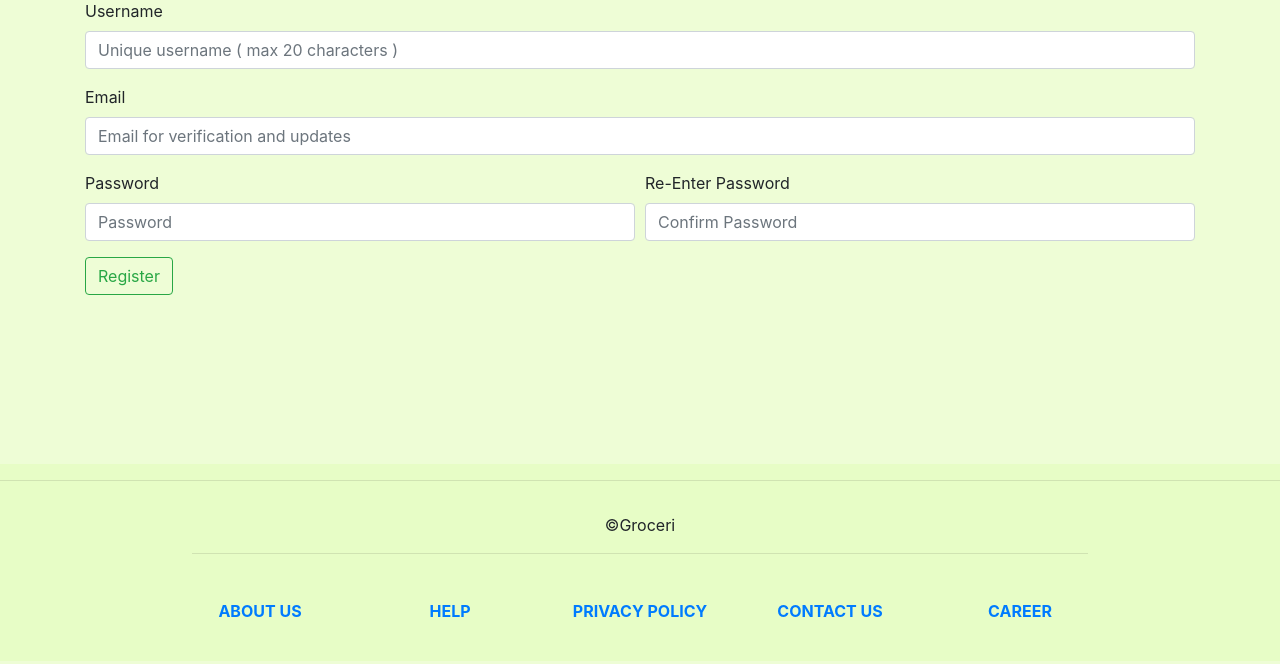
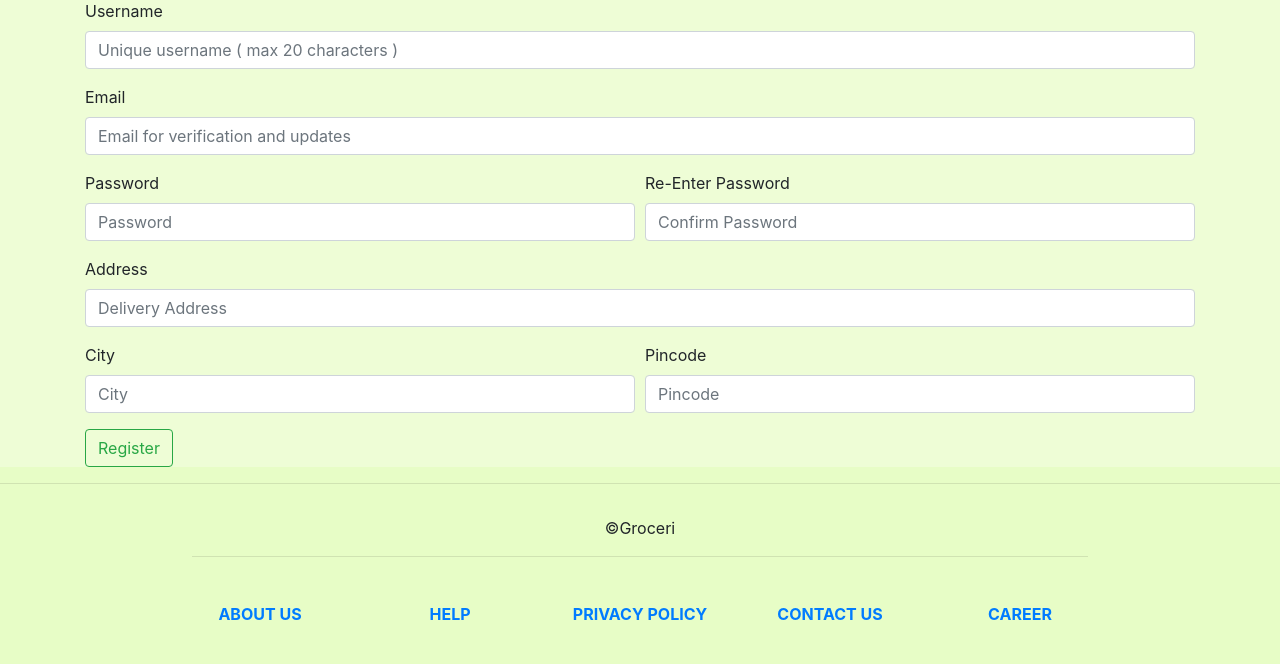
Before and after one commit to maulikchevli/ITA, a Flask app: page /register in a window 1280 px wide. Shown: the part 139-803 px from the top of the page. Run offline with Flask 2, Linux system fonts and the light colour scheme; some libraries are stand-ins or nearby versions.

Commit message:
Add new fields to user_info db, project

```diff
--- a/project/app.py
+++ b/project/app.py
@@ -285,6 +285,9 @@ def register():
 			email = request.form['email']
 			password = passHash.hash(request.form['password'])
 			password2 = request.form['password2']
+			address = request.form['address']
+			city = request.form['city']
+			pincode = request.form['pincode']
 
 			# TODO validate passes
 			registered = False
@@ -299,7 +302,7 @@ def register():
 					registered = False
 					alreadyUser = True
 				else:
-					cur.execute("insert into user_info (username,email,password) values (?,?,?)", (username,email,password))
+					cur.execute("insert into user_info (username,email,password,address,city,pincode) values (?,?,?,?,?,?)", (username,email,password,address,city,pincode))
 					con.commit()
 					registered = True
 					alreadyUser = False
--- a/project/schemas/user.sql
+++ b/project/schemas/user.sql
@@ -3,6 +3,9 @@ create table user_info (
 	email text not null,
 	password text not null,
 	user_type text not null default "reg",
+	address text not null,
+	city text not null,
+	pincode char(6) not null,
 
 	PRIMARY KEY ('username')
 );
--- a/project/templates/register.html
+++ b/project/templates/register.html
@@ -32,6 +32,23 @@
 			</div>
 		</div>
 
+		<div class="form-group">
+			<label for="address">Address</label>
+			<input type="text" class="form-control" id="address" name="address" placeholder="Delivery Address" required>
+		</div>
+
+		<div class="form-row">
+			<div class="form-group col-md-6">
+				<label>City</label>
+				<input class="form-control" name="city" placeholder="City" required>
+			</div>
+
+			<div class="form-group col-md-6">
+				<label for="pincode">Pincode</label>
+				<input type="number" class="form-control" name="pincode" placeholder="Pincode" required>
+			</div>
+		</div>
+
 		<button type="submit" class="btn btn-outline-success">Register</button>
 	</form>
 {% endblock %}
```
Also changed, not shown: project/groceri.db.
